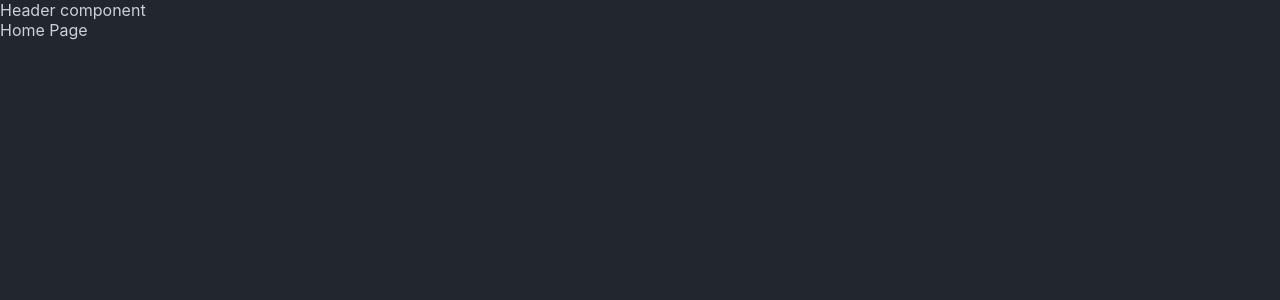
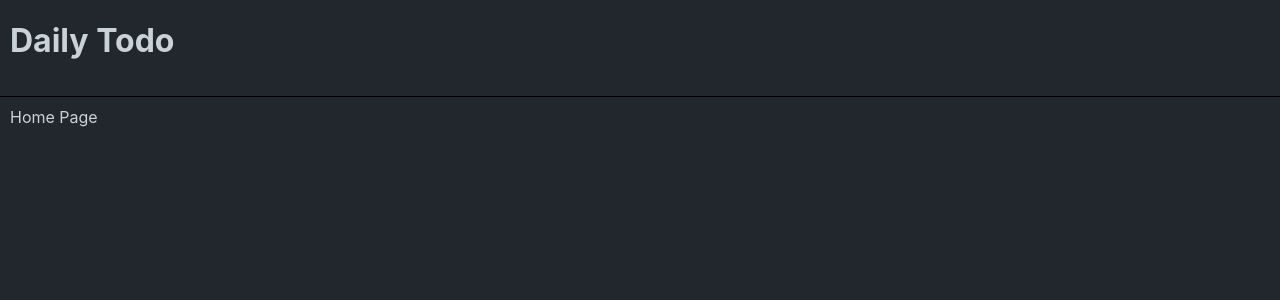
Before and after one commit to joshnice/daily-todo, a React (Create React App) app: page / in a window 1280 px wide. Shown: the top 300 px of the page. Built offline with nearby package versions, Linux system fonts and the light colour scheme.

Commit message:
Added basic styling

```diff
--- a/src/components/header.tsx
+++ b/src/components/header.tsx
@@ -1,7 +1,18 @@
 import { FunctionComponent } from "react";
+import styled from "styled-components";
 
 const HeaderComponent: FunctionComponent = () => {
-  return <div>Header component</div>;
+    return (
+        <Header>
+           <h1 className="header-title">Daily Todo</h1>
+        </Header>
+    )
 };
 
+const Header = styled.div`
+    height: 75px;
+    border-bottom: 1px solid black;
+    padding-left: 10px;
+`;
+
 export default HeaderComponent;
--- a/src/navigation/router.tsx
+++ b/src/navigation/router.tsx
@@ -1,4 +1,5 @@
 import { FunctionComponent } from "react";
+import styled from "styled-components";
 import HeaderComponent from "../components/header";
 import HomePage from "../pages/home";
 
@@ -6,9 +7,15 @@ const router: FunctionComponent = () => {
   return (
     <>
       <HeaderComponent />
-      <HomePage />
+      <PageContainer>
+        <HomePage />
+      </PageContainer>
     </>
   );
 };
 
+const PageContainer = styled.div`
+  padding: 10px;
+`;
+
 export default router;
```
